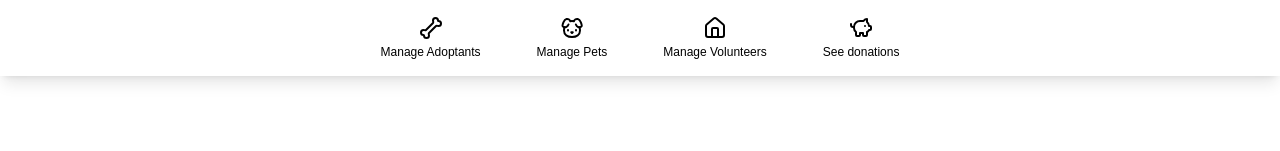
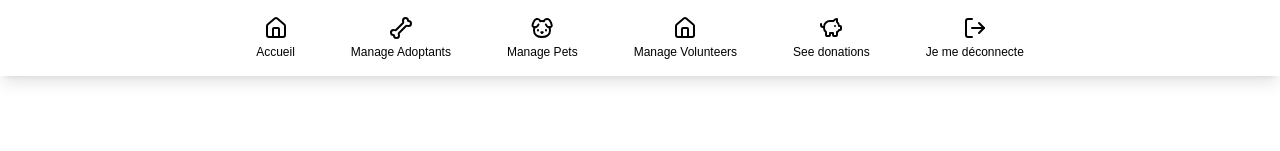
Before and after one commit to rchouhani/adaopte_front-tsx, a Next.js app: page /admin/manageAdoptants in a window 1280 px wide. Shown: the top 151 px of the page. Built offline with nearby package versions, Linux system fonts and the light colour scheme; no server answers.

Commit message:
update: navbar adding log out button

```diff
--- a/src/app/admin/layout.tsx
+++ b/src/app/admin/layout.tsx
@@ -1,10 +1,15 @@
 import Navbar from "@/app/components/Navbar";
-import { House, Bone, Dog, PiggyBank } from "lucide-react";
+import { House, Bone, Dog, PiggyBank, Home, LogOut } from "lucide-react";
 
 const navBarItems = [
   {
+    text: "Accueil",
+    lucide: <Home />,
+    link: "/",
+  },
+  {
     text: "Manage Adoptants",
-    lucide: <Bone/>,
+    lucide: <Bone />,
     link: "/admin/manageAdoptants",
   },
   {
@@ -14,13 +19,18 @@ const navBarItems = [
   },
   {
     text: "Manage Volunteers",
-    lucide: <House/>,
+    lucide: <House />,
     link: "admin/manageVolunteers",
   },
   {
     text: "See donations",
     lucide: <PiggyBank />,
-    link: "/admin/seeDonatios",
+    link: "/admin/seeDonations",
+  },
+  {
+    text: "Je me déconnecte",
+    lucide: <LogOut />,
+    link: "/signIn",
   },
 ];
 
--- a/src/app/volunteersView/layout.tsx
+++ b/src/app/volunteersView/layout.tsx
@@ -1,5 +1,5 @@
 import Navbar from "@/app/components/Navbar";
-import { House, Bone, Dog, Squirrel } from "lucide-react";
+import { House, Bone, Dog, Squirrel, LogOut } from "lucide-react";
 import type { ReactNode } from "react";
 
 const items = [
@@ -10,18 +10,23 @@ const items = [
   },
   {
     text: "J'adopte",
-    lucide: <Bone />,
+    lucide: <Dog />,
     link: "/volunteersView/searchPet",
   },
   {
     text: "Guide de l'adoption",
-    lucide: <Dog />,
+    lucide: <Bone />,
     link: "https://www.defensedelanimal.fr/wp-content/uploads/2022/03/Guide-de-la-belle-adoption-WEB.pdf",
   },
   {
     text: "Devenir bénévole",
     lucide: <Squirrel />,
     link: "/volunteersView/beVolunteer",
+  },
+  {
+    text: "Je me déconnecte",
+    lucide: <LogOut />,
+    link: "/signIn",
   },
 ];
 
```
